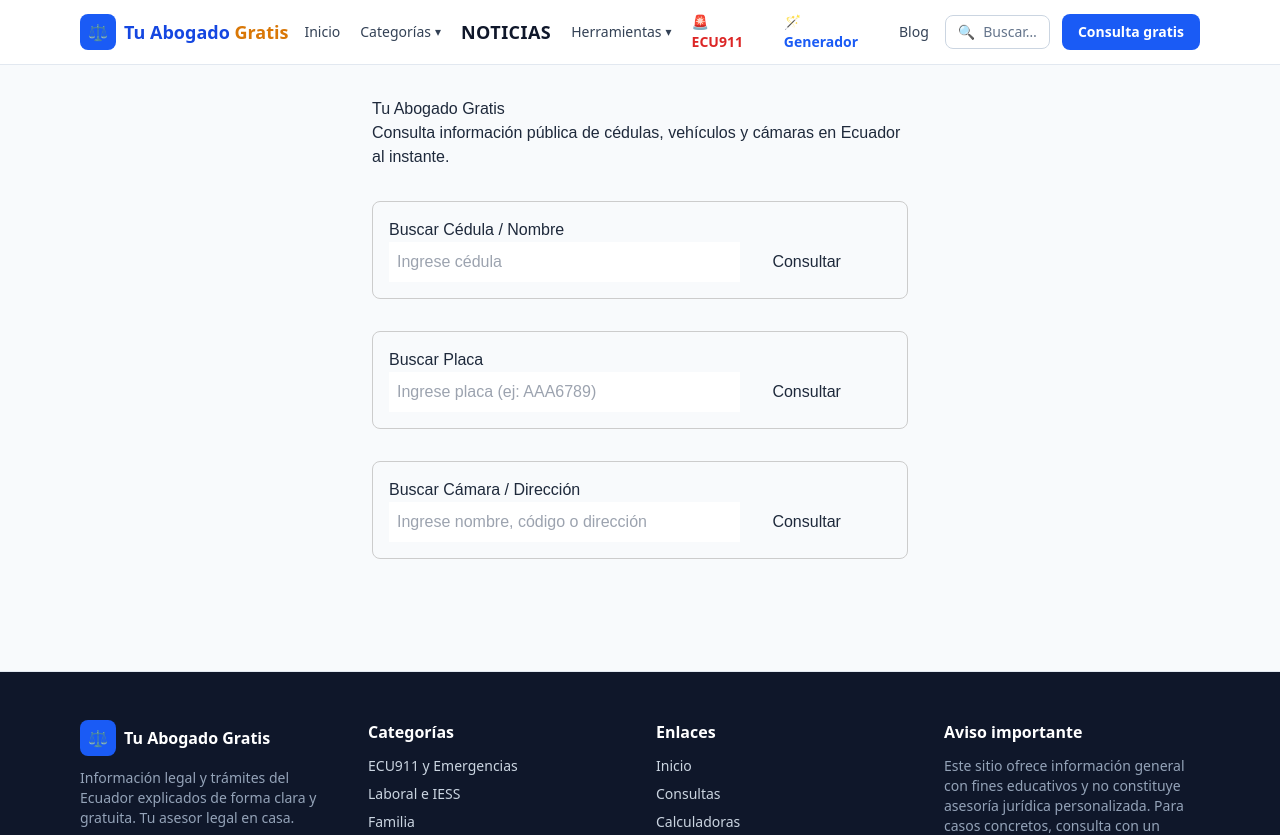
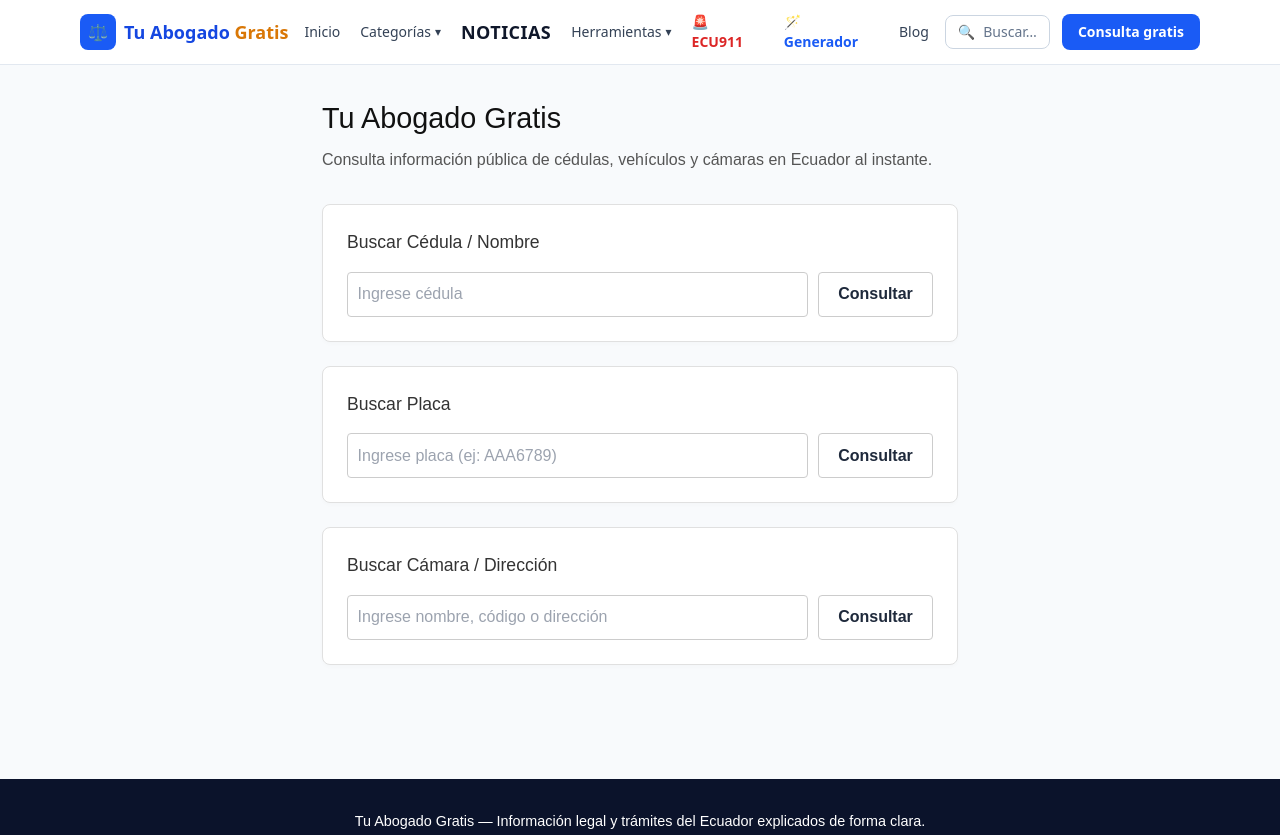
Before and after one commit to rootsrex/TUABOGADOGRATIS, a Next.js app: page / in a window 1280 px wide. Shown: the top 835 px of the page. Built offline with nearby package versions, Linux system fonts and the light colour scheme.

Commit message:
Buscadores en la pagina principal

```diff
--- a/app/page.tsx
+++ b/app/page.tsx
@@ -45,74 +45,90 @@
   };
 
   return (
-    <main style={{ padding: '2rem', fontFamily: 'Arial, sans-serif', maxWidth: '600px', margin: '0 auto' }}>
-      <h1>Tu Abogado Gratis</h1>
-      <p>Consulta información pública de cédulas, vehículos y cámaras en Ecuador al instante.</p>
+    <div style={{ minHeight: '100vh', display: 'flex', flexDirection: 'column', justifyContent: 'space-between', fontFamily: 'Arial, sans-serif' }}>
+
+      {/* Contenido Principal */}
+      <main style={{ padding: '2rem', maxWidth: '700px', margin: '0 auto', width: '100%' }}>
+        <div style={{ marginBottom: '2rem' }}>
+          <h1 style={{ fontSize: '1.8rem', color: '#111', marginBottom: '0.5rem' }}>Tu Abogado Gratis</h1>
+          <p style={{ color: '#555', fontSize: '1rem' }}>Consulta información pública de cédulas, vehículos y cámaras en Ecuador al instante.</p>
+        </div>
 
         {/* Sección Cédula */}
-      <div style={{ marginTop: '2rem', padding: '1rem', border: '1px solid #ccc', borderRadius: '8px' }}>
-        <h2>Buscar Cédula / Nombre</h2>
+        <div style={{ marginBottom: '1.5rem', padding: '1.5rem', border: '1px solid #e0e0e0', borderRadius: '8px', background: '#fff', boxShadow: '0 2px 4px rgba(0,0,0,0.02)' }}>
+          <h3 style={{ margin: '0 0 1rem 0', fontSize: '1.1rem', color: '#333' }}>Buscar Cédula / Nombre</h3>
+          <div style={{ display: 'flex', gap: '10px' }}>
             <input
               type="text"
               value={cedulaInput}
               onChange={(e) => setCedulaInput(e.target.value)}
               placeholder="Ingrese cédula"
-          style={{ padding: '0.5rem', width: '70%', marginRight: '1rem' }}
+              style={{ padding: '0.6rem', flex: 1, border: '1px solid #ccc', borderRadius: '4px' }}
             />
-        <button onClick={consultarCedula} style={{ padding: '0.5rem 1rem' }}>Consultar</button>
+            <button onClick={consultarCedula} style={{ padding: '0.6rem 1.2rem', background: '#fff', border: '1px solid #ccc', borderRadius: '4px', cursor: 'pointer', fontWeight: 'bold' }}>Consultar</button>
+          </div>
 
           {resultadoCedula && (
-          <div style={{ marginTop: '1rem', background: '#f4f4f4', padding: '0.5rem' }}>
-            <p><strong>Nombre:</strong> {resultadoCedula.resultados?.[0]?.nombre || resultadoCedula.resultados?.nombre || "No encontrado"}</p>
-            <p><strong>Cédula:</strong> {resultadoCedula.resultados?.[0]?.cedula || resultadoCedula.resultados?.cedula || cedulaInput}</p>
+            <div style={{ marginTop: '1rem', background: '#f8f9fa', padding: '1rem', borderRadius: '4px', borderLeft: '4px solid #28a745' }}>
+              <p style={{ margin: '0 0 0.5rem 0' }}><strong>Nombre:</strong> {resultadoCedula.resultados?.[0]?.nombre || resultadoCedula.resultados?.nombre || "No encontrado"}</p>
+              <p style={{ margin: '0' }}><strong>Cédula:</strong> {resultadoCedula.resultados?.[0]?.cedula || resultadoCedula.resultados?.cedula || cedulaInput}</p>
             </div>
           )}
         </div>
 
         {/* Sección Placa */}
-      <div style={{ marginTop: '2rem', padding: '1rem', border: '1px solid #ccc', borderRadius: '8px' }}>
-        <h2>Buscar Placa</h2>
+        <div style={{ marginBottom: '1.5rem', padding: '1.5rem', border: '1px solid #e0e0e0', borderRadius: '8px', background: '#fff', boxShadow: '0 2px 4px rgba(0,0,0,0.02)' }}>
+          <h3 style={{ margin: '0 0 1rem 0', fontSize: '1.1rem', color: '#333' }}>Buscar Placa</h3>
+          <div style={{ display: 'flex', gap: '10px' }}>
             <input
               type="text"
               value={placaInput}
               onChange={(e) => setPlacaInput(e.target.value)}
               placeholder="Ingrese placa (ej: AAA6789)"
-          style={{ padding: '0.5rem', width: '70%', marginRight: '1rem' }}
+              style={{ padding: '0.6rem', flex: 1, border: '1px solid #ccc', borderRadius: '4px' }}
             />
-        <button onClick={consultarPlaca} style={{ padding: '0.5rem 1rem' }}>Consultar</button>
+            <button onClick={consultarPlaca} style={{ padding: '0.6rem 1.2rem', background: '#fff', border: '1px solid #ccc', borderRadius: '4px', cursor: 'pointer', fontWeight: 'bold' }}>Consultar</button>
+          </div>
 
           {resultadoPlaca && (
-          <div style={{ marginTop: '1rem', background: '#f4f4f4', padding: '0.5rem' }}>
-            <p><strong>Propietario / Estado:</strong> {resultadoPlaca.resultados?.[0]?.nombre || resultadoPlaca.resultados?.nombre || "No encontrado"}</p>
-            <p><strong>Placa:</strong> {resultadoPlaca.resultados?.[0]?.value || resultadoPlaca.resultados?.value || placaInput}</p>
+            <div style={{ marginTop: '1rem', background: '#f8f9fa', padding: '1rem', borderRadius: '4px', borderLeft: '4px solid #ffc107' }}>
+              <p style={{ margin: '0 0 0.5rem 0' }}><strong>Propietario / Estado:</strong> {resultadoPlaca.resultados?.[0]?.nombre || resultadoPlaca.resultados?.nombre || "No encontrado"}</p>
+              <p style={{ margin: '0' }}><strong>Placa:</strong> {resultadoPlaca.resultados?.[0]?.value || resultadoPlaca.resultados?.value || placaInput}</p>
             </div>
           )}
         </div>
 
         {/* Sección Cámaras y Direcciones */}
-      <div style={{ marginTop: '2rem', padding: '1rem', border: '1px solid #ccc', borderRadius: '8px' }}>
-        <h2>Buscar Cámara / Dirección</h2>
+        <div style={{ marginBottom: '1.5rem', padding: '1.5rem', border: '1px solid #e0e0e0', borderRadius: '8px', background: '#fff', boxShadow: '0 2px 4px rgba(0,0,0,0.02)' }}>
+          <h3 style={{ margin: '0 0 1rem 0', fontSize: '1.1rem', color: '#333' }}>Buscar Cámara / Dirección</h3>
+          <div style={{ display: 'flex', gap: '10px' }}>
             <input
               type="text"
               value={camaraInput}
               onChange={(e) => setCamaraInput(e.target.value)}
               placeholder="Ingrese nombre, código o dirección"
-          style={{ padding: '0.5rem', width: '70%', marginRight: '1rem' }}
+              style={{ padding: '0.6rem', flex: 1, border: '1px solid #ccc', borderRadius: '4px' }}
             />
-        <button onClick={consultarCamara} style={{ padding: '0.5rem 1rem' }}>Consultar</button>
+            <button onClick={consultarCamara} style={{ padding: '0.6rem 1.2rem', background: '#fff', border: '1px solid #ccc', borderRadius: '4px', cursor: 'pointer', fontWeight: 'bold' }}>Consultar</button>
+          </div>
 
-        {/* AQUÍ ESTÁ LA MAGIA: Recorremos toda la lista de resultados para mostrarlos todos */}
           {resultadoCamara && resultadoCamara.resultados && (
             <div style={{ marginTop: '1rem' }}>
               {resultadoCamara.resultados.map((camara: any, index: number) => (
-              <div key={index} style={{ background: '#f4f4f4', padding: '1rem', marginBottom: '0.5rem', borderRadius: '4px', borderLeft: '4px solid #007bff' }}>
-                <p style={{ margin: '0 0 0.5rem 0' }}><strong>Opción {index + 1}:</strong> {camara.nombre}</p>
-                <p style={{ margin: '0' }}><strong>Dirección:</strong> {camara.direccion}</p>
+                <div key={index} style={{ background: '#f8f9fa', padding: '1rem', marginBottom: '0.5rem', borderRadius: '4px', borderLeft: '4px solid #007bff' }}>
+                  <p style={{ margin: '0 0 0.5rem 0', fontSize: '0.9rem', color: '#666' }}><strong>Opción {index + 1}:</strong> {camara.nombre}</p>
+                  <p style={{ margin: '0', fontSize: '0.95rem', color: '#222' }}><strong>Dirección:</strong> {camara.direccion}</p>
                 </div>
               ))}
             </div>
           )}
         </div>
       </main>
+
+      {/* Pie de página estético */}
+      <footer style={{ background: '#0b132b', color: '#fff', padding: '2rem', textAlign: 'center', fontSize: '0.9rem', marginTop: '2rem' }}>
+        <p style={{ margin: '0' }}>Tu Abogado Gratis — Información legal y trámites del Ecuador explicados de forma clara.</p>
+      </footer>
+    </div>
   );
 }
```
Lines whose indentation alone changed are shown as unchanged.
